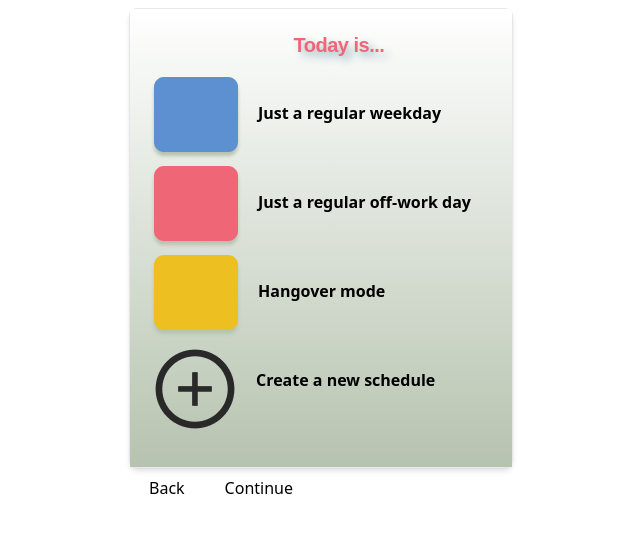
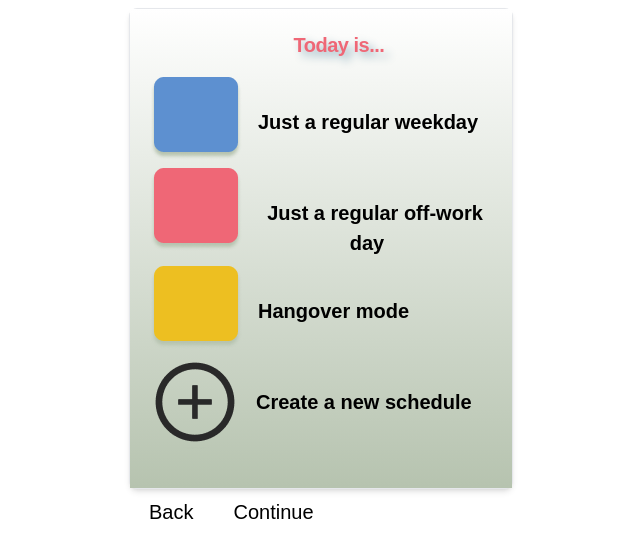
Before and after one commit to Zap-Boom/Junction2022, a React (Create React App) app in the folder frontend/: page / in a window 1280 px wide. Shown: the top 558 px of the page, without its empty margins (175-815 px from the left). Built offline with nearby package versions, Linux system fonts and the light colour scheme; no server answers.

Commit message:
New body font

```diff
--- a/frontend/src/styles/global.css
+++ b/frontend/src/styles/global.css
@@ -2,6 +2,12 @@
 @tailwind components;
 @tailwind utilities;
 @import url("https://fonts.cdnfonts.com/css/press-start-2p");
+@import url("https://fonts.cdnfonts.com/css/abel");
+
+body {
+  font-family: "Abel", sans-serif;
+  font-size: 20px;
+}
 
 h1 {
   color: #ef6776 !important;
```
